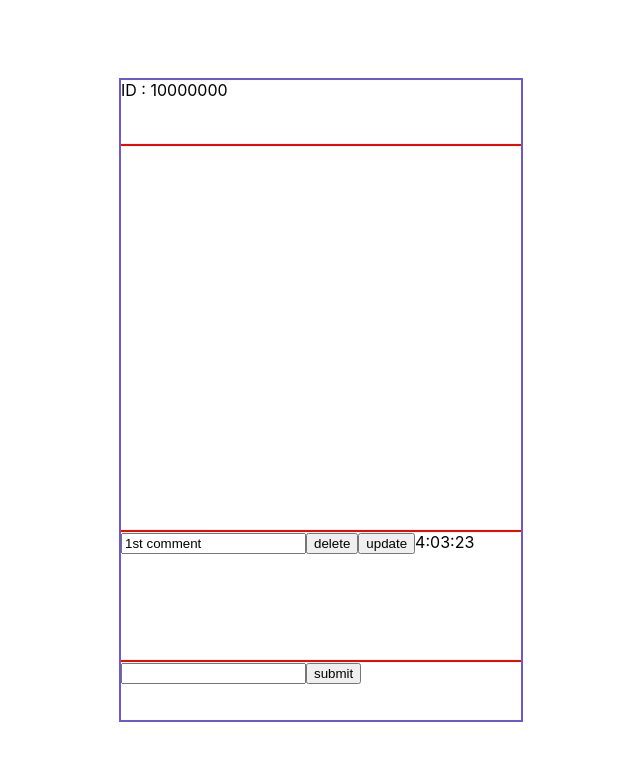
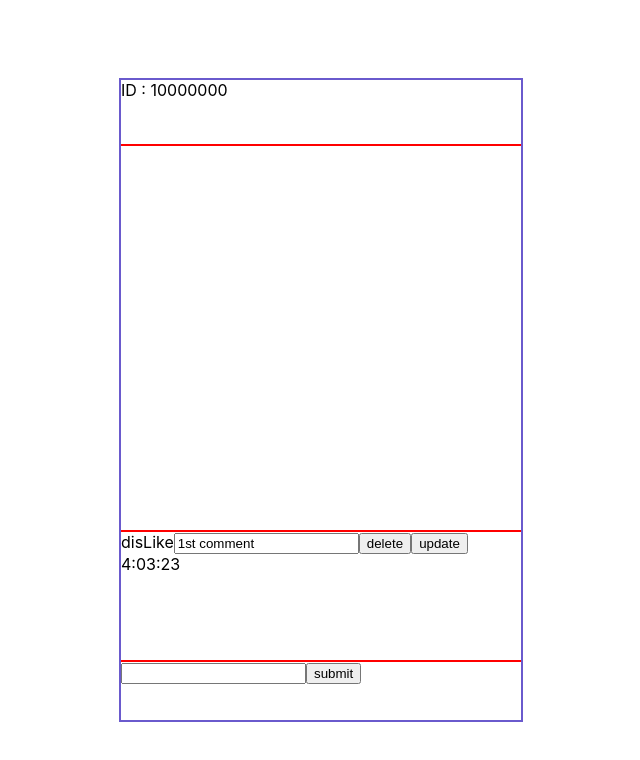
Before and after one commit to Cupcakes33/Redux-toolkit-practice, a React (Create React App) app: page / in a window 1280 px wide. Shown: the top 760 px of the page, without its empty margins (319-959 px from the left). Built offline with nearby package versions, Linux system fonts and the light colour scheme.

Commit message:
댓글 업데이트 기능은 어떻게 구현하는 걸까 ?

```diff
--- a/src/components/Comments.js
+++ b/src/components/Comments.js
@@ -1,9 +1,17 @@
-import { useState } from "react";
+import { useState, useRef } from "react";
 
-const Comments = ({ postId, comments, onAddComments, onDeleteComments }) => {
+const Comments = ({
+  postId,
+  comments,
+  onAddComments,
+  onDeleteComments,
+  onUpdateComments,
+  onIsLikeComments,
+}) => {
   const today = new Date();
   const timeStringify = today.toLocaleTimeString("ko");
   const [input, setInput] = useState("");
+  const [isInputUpdate, setIsInputUpdate] = useState(false);
   const inputChangeHandler = (event) => {
     setInput(event.target.value);
   };
@@ -21,6 +29,13 @@ const Comments = ({ postId, comments, onAddComments, onDeleteComments }) => {
   const deleteButtonHandler = (id) => {
     onDeleteComments(id);
   };
+  const updateButtonHandler = (id) => {
+    onUpdateComments(id);
+  };
+
+  const isLikeClickHandler = (id) => {
+    onIsLikeComments(id);
+  };
 
   return (
     <div className="box">
@@ -32,7 +47,14 @@ const Comments = ({ postId, comments, onAddComments, onDeleteComments }) => {
         {comments.map((comments, n) => {
           return (
             <div key={`comments${n}`}>
-              <input value={comments.text} readOnly />
+              <span
+                onClick={() => {
+                  isLikeClickHandler(comments.commentsId);
+                }}
+              >
+                {comments.isLike ? "Like" : "disLike"}
+              </span>
+              <input value={comments.text} />
               <button
                 onClick={() => {
                   deleteButtonHandler(comments.commentsId);
@@ -40,7 +62,14 @@ const Comments = ({ postId, comments, onAddComments, onDeleteComments }) => {
               >
                 delete
               </button>
-              <button>update</button>
+              <button
+                onClick={() => {
+                  setIsInputUpdate(!isInputUpdate);
+                  updateButtonHandler(comments.commentsId);
+                }}
+              >
+                update
+              </button>
               <span>{comments.createAt}</span>
             </div>
           );
--- a/src/container/CommentsContainer.js
+++ b/src/container/CommentsContainer.js
@@ -1,9 +1,14 @@
 import { useDispatch, useSelector } from "react-redux";
 import Comments from "../components/Comments";
-import { addComments, deleteComments } from "../redux/module/comments";
+import {
+  addComments,
+  deleteComments,
+  updateComments,
+  isLikeComments
+} from "../redux/module/comments";
 
 const CommentsContainer = () => {
-  const postId = useSelector((state) => state.comments.post[0].postId);
+  const postId = useSelector((state) => state.comments?.post[0].postId);
   const comments = useSelector((state) => state.comments.comments);
   const dispatch = useDispatch();
 
@@ -17,6 +22,12 @@ const CommentsContainer = () => {
       onDeleteComments={(e) => {
         dispatch(deleteComments(e));
       }}
+      onUpdateComments={(e) => {
+        dispatch(updateComments(e));
+      }}
+      onIsLikeComments={(e) => {
+        dispatch(isLikeComments(e));
+      }}
     />
   );
 };
--- a/src/redux/module/comments.js
+++ b/src/redux/module/comments.js
@@ -28,12 +28,19 @@ export const commentsSlice = createSlice({
       });
     },
     deleteComments: (state, action) => {
-      comments: state.comments.filter(
-        (comment) => comment !== action.payload
+      state.comments = state.comments.filter(
+        (e) => e.commentsId !== parseInt(action.payload, 10)
       );
     },
-    isLikeComments: (state, action) => {},
-    updateComments: (state, action) => {},
+    updateComments: (state, action) => {
+      state.comments = state.comments.filter((e) => e);
+    },
+    isLikeComments: (state, action) => {
+      const data = state.comments.find(
+        (e) => e.commentsId === parseInt(action.payload, 10)
+      );
+      data.isLike = !data.isLike;
+    },
   },
 });
 
```
